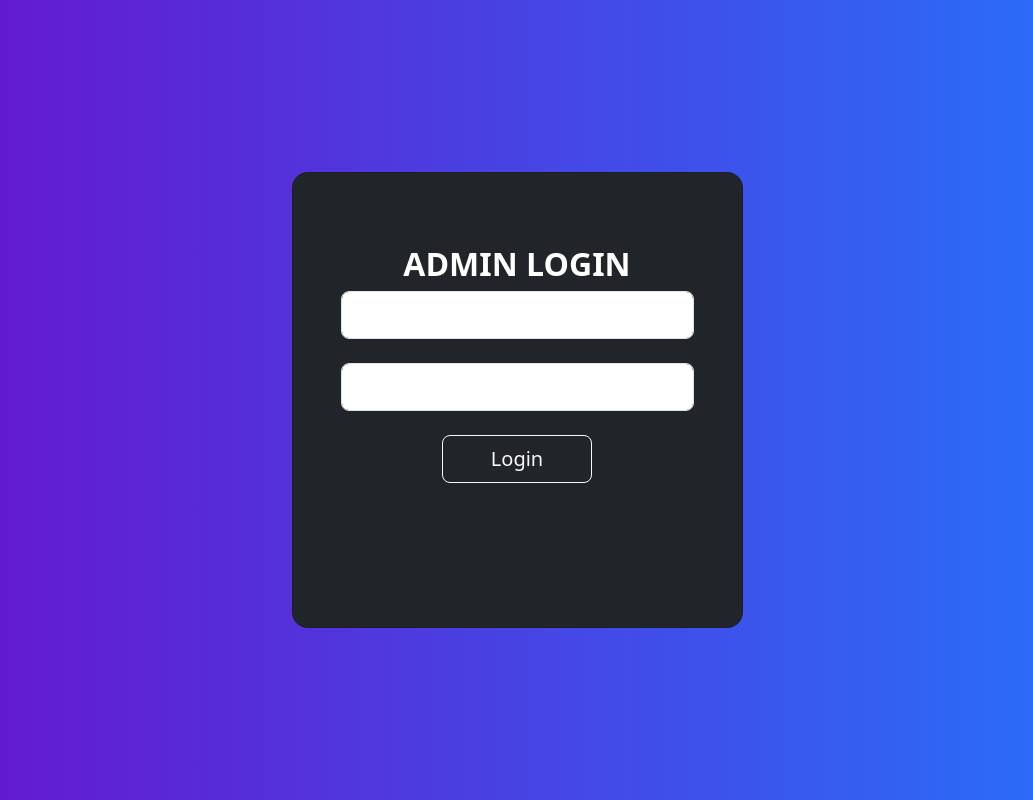
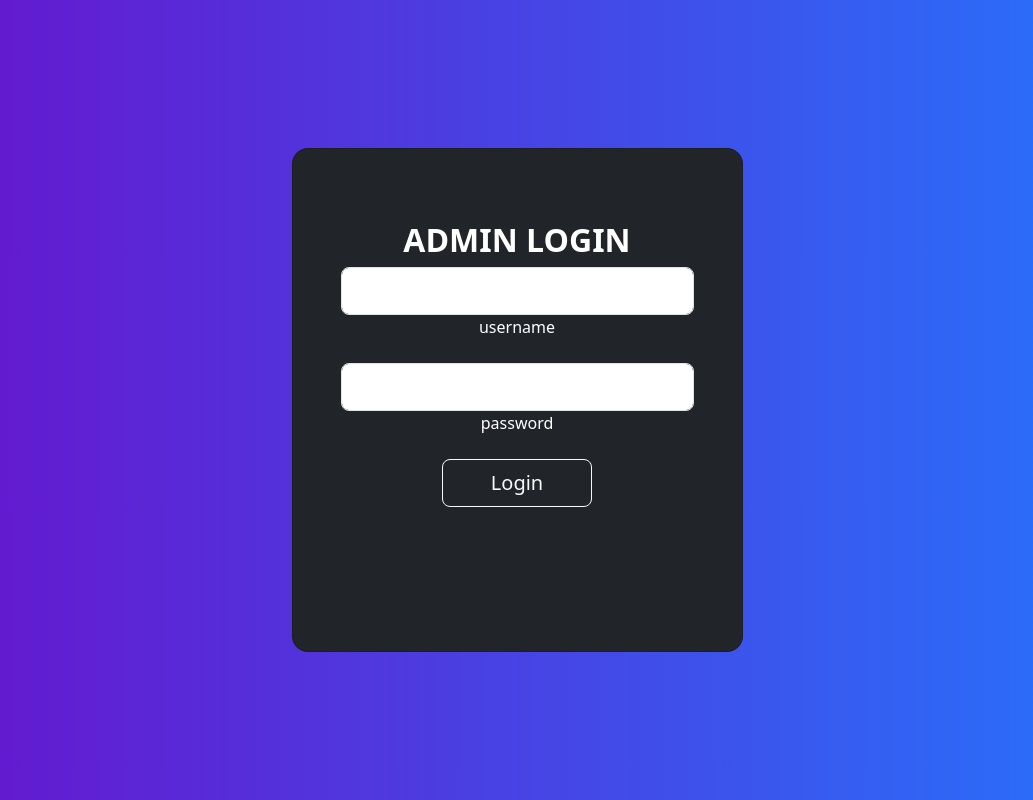
Before and after one commit to MaxMessWithTech/SeniorAssassinApp, a Django app: template assignments/templates/admin_login.html in a window 1280 px wide. Shown: the whole page, without its empty margins (123-1156 px from the left). Run offline with Django 5.2, Linux system fonts and the light colour scheme; the template is opened without the code that fills it, so the values that code supplies are empty; some libraries are stand-ins or nearby versions.

Commit message:
added labels

```diff
--- a/assignments/templates/admin_login.html
+++ b/assignments/templates/admin_login.html
@@ -53,12 +53,18 @@
                             <fieldset>
                                 <div class="form-outline form-white mb-4">
                                     <input type="username" name="username" id="username" class="form-control form-control-lg" />
+                                    <label class="form-check-label" for="username">
+                                        username
+                                    </label>
                                 </div>
                             </fieldset>
 
                             <fieldset>
                                 <div class="form-outline form-white mb-4">
                                     <input type="password" name="password" id="password" class="form-control form-control-lg" />
+                                    <label class="form-check-label" for="password">
+                                        password
+                                    </label>
                                 </div>
                             </fieldset>
 
--- a/assignments/urls.py
+++ b/assignments/urls.py
@@ -16,7 +16,7 @@ urlpatterns = [
     path("eliminate-participant", views.eliminateParticipant, name="eliminate-participant"),
     path("cleanup_round", views.cleanup_round, name="cleanup_round"),
     path("admin-control", views.adminControl, name="admin-control"),
-    path("accounts/login", views.admin_login_view, name="admin-login"),
+    path("accounts/login/", views.admin_login_view, name="admin-login"),
 
     # path("participant-autocomplete/$", views.ParticipantAutocomplete.as_view(), name="participant-autocomplete"),
     # path("target-autocomplete/$", views.TargetAutocomplete.as_view(), name="target-autocomplete"),
```
